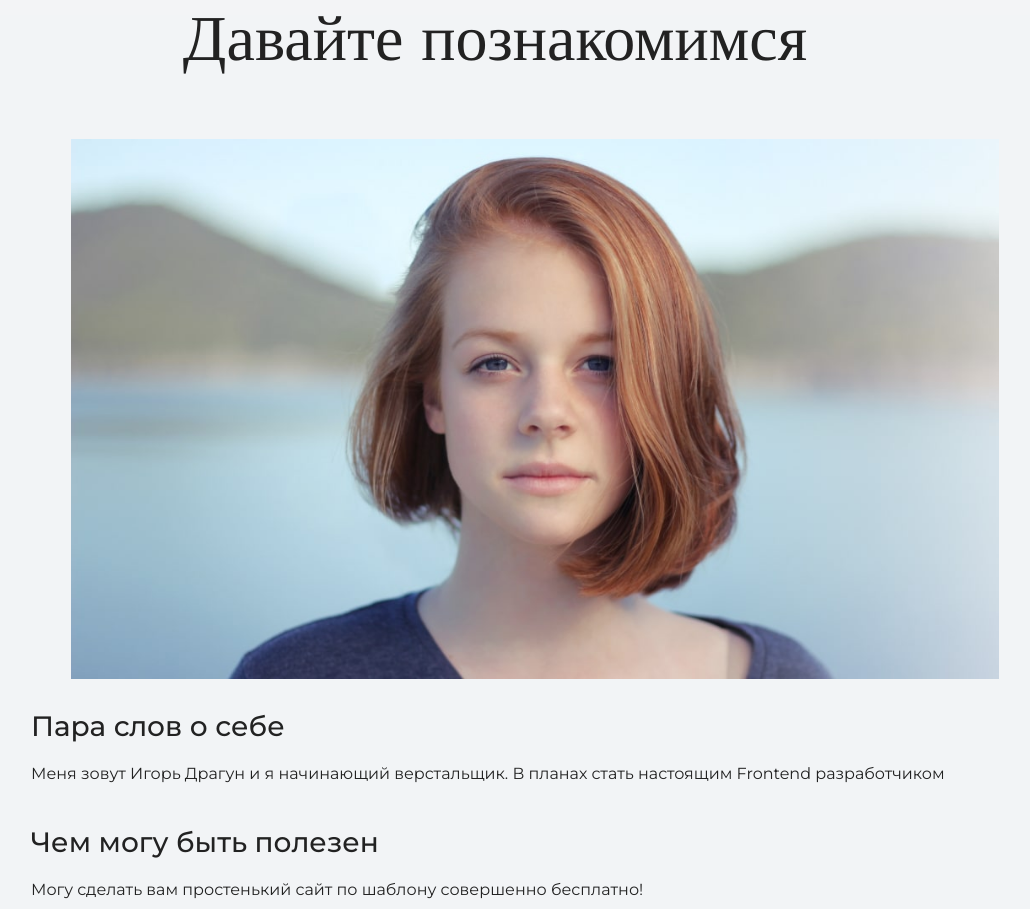
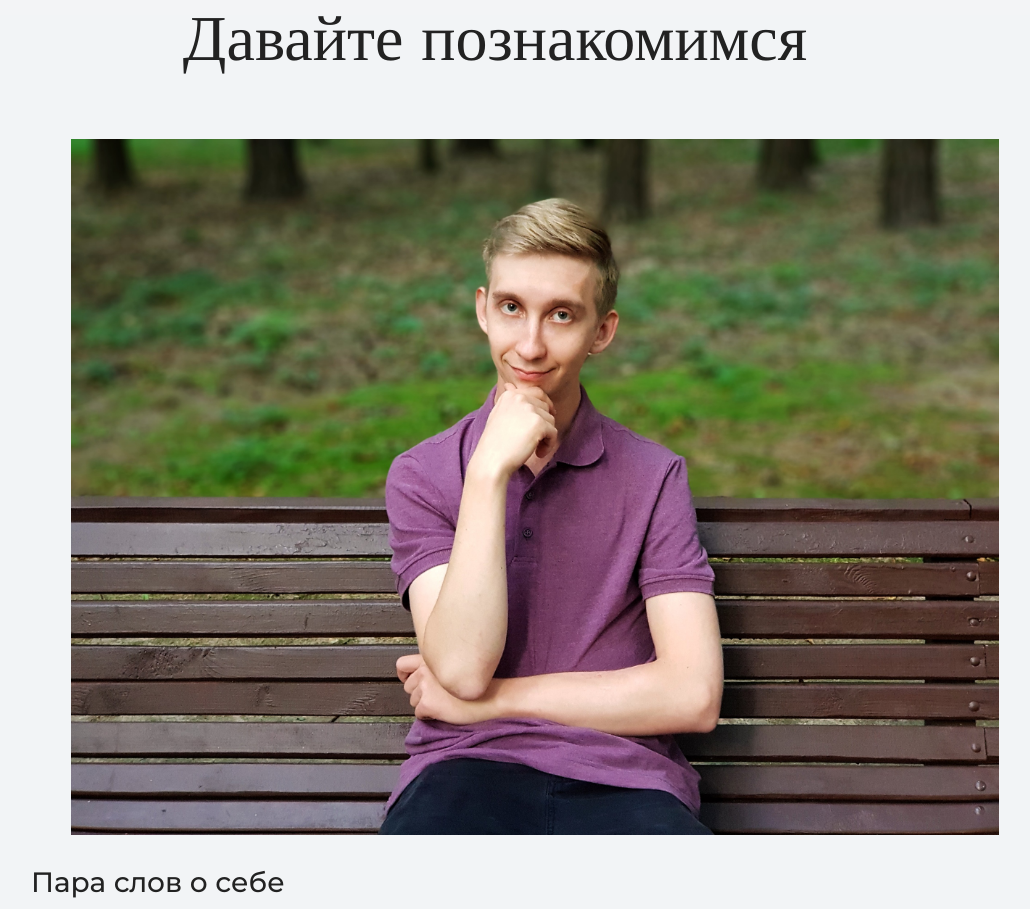
Before and after one commit to idragunlux/mysite, a plain HTML site: page index.html in a window 1280 px wide. Shown: the part 1065-1974 px from the top of the page, without its empty margins (145-1175 px from the left). Drawn offline with nearby package versions, Linux system fonts and the light colour scheme.

Commit message:
Add files via upload

```diff
--- a/index.html
+++ b/index.html
@@ -34,7 +34,7 @@
 
       <h2 class="subheading">Давайте познакомимся</h2>
       <figure user-image>
-        <img src="files/user.jpg" width="928"  alt="Моё фото">
+        <img src="files/iam.jpg" width="928"  alt="Моё фото">
       </figure>
       <h3>Пара слов о себе</h3>
       <p>Меня зовут Игорь Драгун и я начинающий верстальщик. В планах стать настоящим Frontend разработчиком</p>
```
